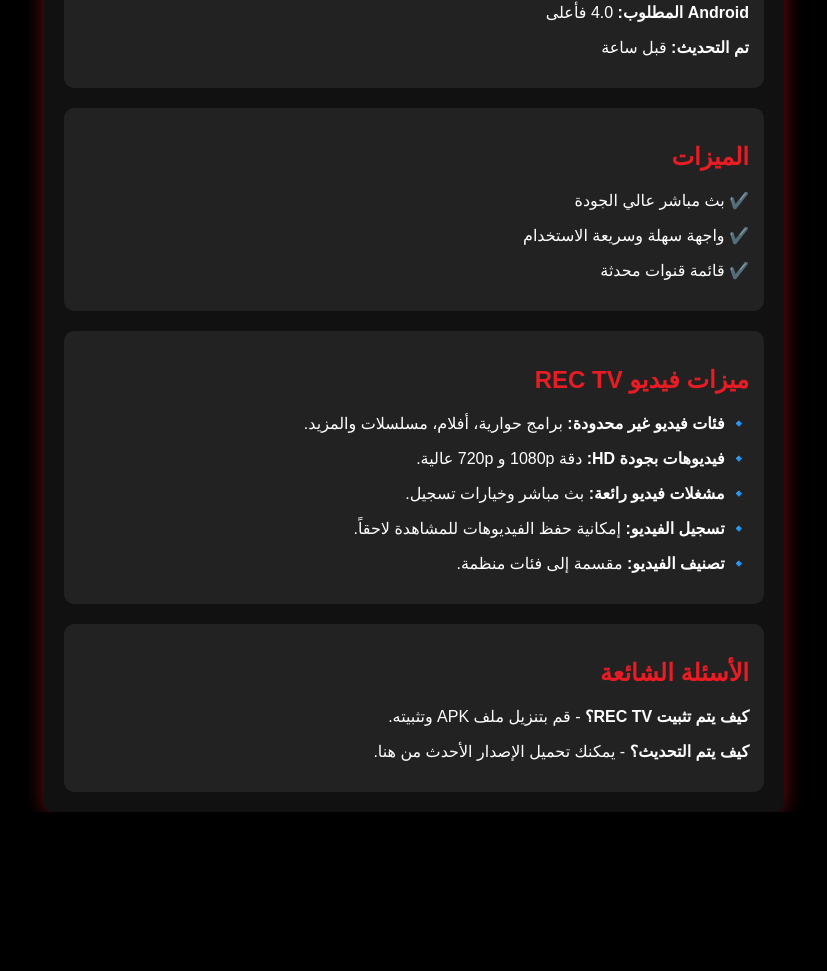
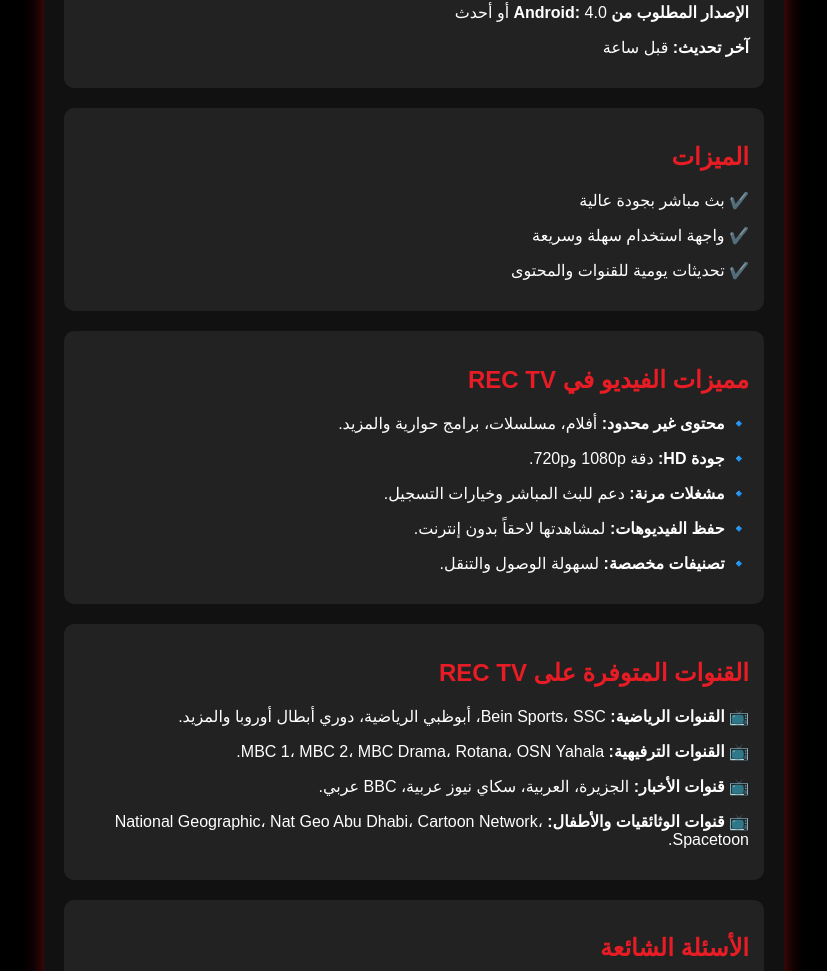
Before and after one commit to rectvtrcom/rectvarabic, a plain HTML site: page index.html in a window 1280 px wide. Shown: the part 1829-2800 px from the top of the page, without its empty margins (226-1053 px from the left). Before the commit the page ends 2641 px from the top, so only its background shows below. Drawn offline with Linux system fonts and the light colour scheme.

Commit message:
Update index.html

```diff
--- a/index.html
+++ b/index.html
@@ -2,8 +2,8 @@
 <html lang="ar" dir="rtl">
 <head>
   <meta charset="UTF-8">
-  <meta name="description" content="قم بتحميل تطبيق REC TV لمشاهدة القنوات الحية والأفلام والمسلسلات بجودة عالية مجاناً.">
-  <meta name="keywords" content="REC TV, تحميل, بث مباشر, قنوات رياضية, قنوات تركية, أفلام, تطبيق اندرويد">
+  <meta name="description" content="قم بتحميل تطبيق REC TV لمشاهدة القنوات الحية، الأفلام والمسلسلات بجودة عالية مجاناً.">
+  <meta name="keywords" content="REC TV, تحميل, بث مباشر, قنوات عربية, أفلام, تطبيق اندرويد">
   <meta name="author" content="REC TV">
   <meta name="viewport" content="width=device-width, initial-scale=1.0">
   <link rel="icon" href="favicon.ico" type="image/x-icon">
@@ -129,17 +129,17 @@
   <div class="container">
     <img src="Rec-TV.webp" alt="شعار REC TV" class="logo">
     <h1>تحميل REC TV 2025</h1>
-    <p>يمكنك تنزيل أحدث إصدار من REC TV مجانًا من هذه الصفحة.</p>
+    <p>قم بتنزيل أحدث إصدار من REC TV مجانًا الآن واستمتع بأفضل القنوات والمحتوى الترفيهي.</p>
 
     <div class="download-buttons">
       <a href="https://raw.githubusercontent.com/rectvtrcom/rectvindir/main/rectv.apk"
          onclick="window.open(this.href, '_blank'); return false;">
-        📅 تحميل REC TV
+        📥 تنزيل REC TV
       </a>
     </div>
 
     <div class="download-help">
-      ⚠️ <strong>لم يبدأ التنزيل؟</strong> اضغط على <strong>النقاط الثلاث</strong> (⋮) في الزاوية العليا ثم اختر <strong>"افتح في المتصفح"</strong>.
+      ⚠️ <strong>لم يبدأ التنزيل؟</strong> اضغط على <strong>النقاط الثلاث</strong> (⋮) ثم اختر <strong>"افتح في المتصفح"</strong>.
     </div>
 
     <div class="screenshots">
@@ -160,28 +160,39 @@
       <p><strong>الاسم:</strong> REC TV</p>
       <p><strong>الإصدار:</strong> v16.5</p>
       <p><strong>حجم الملف:</strong> 8.9 MB</p>
-      <p><strong>Android المطلوب:</strong> 4.0 فأعلى</p>
-      <p><strong>تم التحديث:</strong> قبل ساعة</p>
+      <p><strong>الإصدار المطلوب من Android:</strong> 4.0 أو أحدث</p>
+      <p><strong>آخر تحديث:</strong> قبل ساعة</p>
     </div>
 
     <div class="features">
       <h2>الميزات</h2>
-      <p>✔️ بث مباشر عالي الجودة</p>
-      <p>✔️ واجهة سهلة وسريعة الاستخدام</p>
-      <p>✔️ قائمة قنوات محدثة</p>
+      <p>✔️ بث مباشر بجودة عالية</p>
+      <p>✔️ واجهة استخدام سهلة وسريعة</p>
+      <p>✔️ تحديثات يومية للقنوات والمحتوى</p>
     </div>
 
     <div class="video-section">
-      <h2>ميزات فيديو REC TV</h2>
-      <p><strong>🔹 فئات فيديو غير محدودة:</strong> برامج حوارية، أفلام، مسلسلات والمزيد.</p>
-      <p><strong>🔹 فيديوهات بجودة HD:</strong> دقة 1080p و 720p عالية.</p>
-      <p><strong>🔹 مشغلات فيديو رائعة:</strong> بث مباشر وخيارات تسجيل.</p>
-      <p><strong>🔹 تسجيل الفيديو:</strong> إمكانية حفظ الفيديوهات للمشاهدة لاحقاً.</p>
-      <p><strong>🔹 تصنيف الفيديو:</strong> مقسمة إلى فئات منظمة.</p>
+      <h2>مميزات الفيديو في REC TV</h2>
+      <p><strong>🔹 محتوى غير محدود:</strong> أفلام، مسلسلات، برامج حوارية والمزيد.</p>
+      <p><strong>🔹 جودة HD:</strong> دقة 1080p و720p.</p>
+      <p><strong>🔹 مشغلات مرنة:</strong> دعم للبث المباشر وخيارات التسجيل.</p>
+      <p><strong>🔹 حفظ الفيديوهات:</strong> لمشاهدتها لاحقاً بدون إنترنت.</p>
+      <p><strong>🔹 تصنيفات مخصصة:</strong> لسهولة الوصول والتنقل.</p>
+    </div>
+
+    <div class="channels">
+      <h2>القنوات المتوفرة على REC TV</h2>
+      <p><strong>📺 القنوات الرياضية:</strong> Bein Sports، SSC، أبوظبي الرياضية، دوري أبطال أوروبا والمزيد.</p>
+      <p><strong>📺 القنوات الترفيهية:</strong> MBC 1، MBC 2، MBC Drama، Rotana، OSN Yahala.</p>
+      <p><strong>📺 قنوات الأخبار:</strong> الجزيرة، العربية، سكاي نيوز عربية، BBC عربي.</p>
+      <p><strong>📺 قنوات الوثائقيات والأطفال:</strong> National Geographic، Nat Geo Abu Dhabi، Cartoon Network، Spacetoon.</p>
     </div>
 
     <div class="faq">
       <h2>الأسئلة الشائعة</h2>
-      <p><strong>كيف يتم تثبيت REC TV؟</strong> - قم بتنزيل ملف APK وتثبيته.</p>
-      <p><strong>كيف يتم التحديث؟</strong> - يمكنك تحميل الإصدار الأحدث من هنا.</p>
-    </
+      <p><strong>كيف أقوم بتثبيت REC TV؟</strong> - حمل ملف APK وافتحه لتثبيت التطبيق.</p>
+      <p><strong>كيف يتم التحديث؟</strong> - قم بتنزيل الإصدار الجديد من نفس الرابط.</p>
+    </div>
+  </div>
+</body>
+</html>
```
